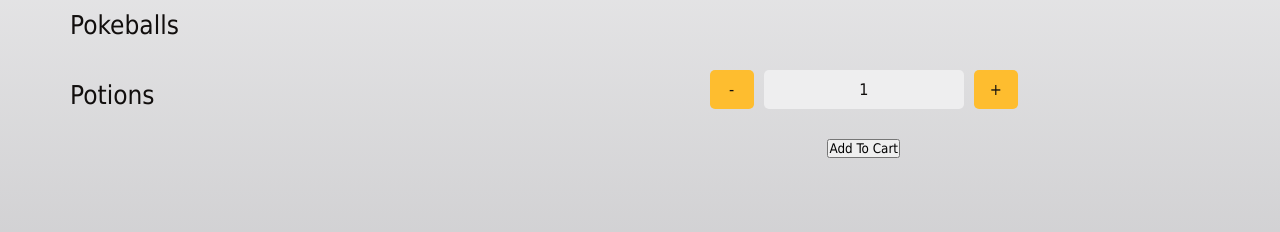
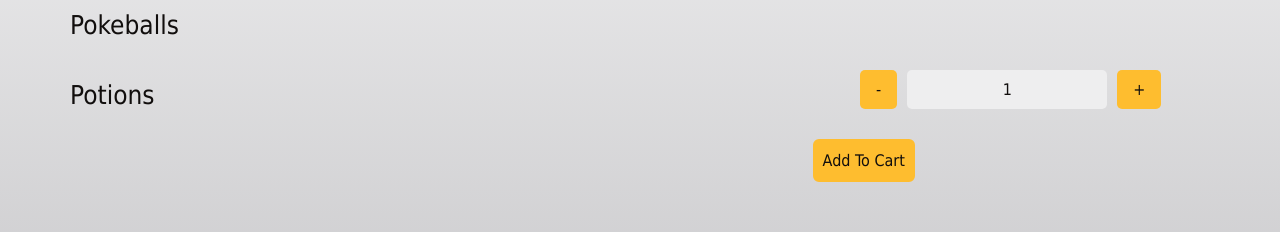
Before and after one commit to benjyongzh/Shopping-Cart, a React (Create React App) app: page /products/1 in a window 1280 px wide. Shown: the part 150-382 px from the top of the page. Built offline with nearby package versions, Linux system fonts and the light colour scheme; no server answers.

Commit message:
Add div container for Quantity Controller. Still havent fixed the problem of it overlapping.

```diff
--- a/src/components/ProductDetails.js
+++ b/src/components/ProductDetails.js
@@ -48,7 +48,9 @@
       <img alt={info.name} src={info.image} />
       <div className="info">
         <div className="description">{info.description}</div>
-        <QuantityController min={1} max={99} onQuantityChange={quantityChange}/>
+        <div className="quantity-controller">
+          <QuantityController min={1} max={99} onQuantityChange={quantityChange}/>
+        </div>
         <button className="purchase-button" onClick={event => addToCart(event)}>Add To Cart</button>
       </div>
     </div>
--- a/src/styles/ProductDetails.css
+++ b/src/styles/ProductDetails.css
@@ -30,7 +30,7 @@
     gap: 30px;
 }
 
-.ProductDetails>.description {
+.ProductDetails>.info>.description {
     display: flex;
     color: var(--color-black);
     font-size: 18px;
@@ -38,7 +38,7 @@
     justify-content: stretch;
 }
 
-.ProductDetails>button {
+.ProductDetails>.info>button {
     justify-self: flex-end;
     background-color: var(--color-accent);
     color: var(--color-black);
@@ -49,12 +49,17 @@
     border: 2px solid var(--color-accent);
 }
 
-.ProductDetails>button:hover {
+.ProductDetails>.info>button:hover {
     background-color: var(--color-accent-light);
     border-color: var(--color-accent-light);
 }
 
-.ProductDetails>button:active {
+.ProductDetails>.info>button:active {
     background-color: var(--color-accent-dark);
     border-color: var(--color-accent-dark);
 }
+
+.ProductDetails>.info>.quantity-controller {
+    align-self: flex-end;
+    width: min(300px, 100%);
+}
--- a/src/styles/QuantityController.css
+++ b/src/styles/QuantityController.css
@@ -1,7 +1,8 @@
 .QuantityController {
     display: grid;
-    grid-template-columns: 1fr auto 1fr;
+    grid-template-columns: auto 1fr auto;
     gap: 10px;
+    width: 100%;
 }
 
 .QuantityController>button,
@@ -31,7 +32,6 @@
 }
 
 .QuantityController>input {
-    width: auto;
     outline: none;
     background-color: var(--color-light-bg);
 }
```
